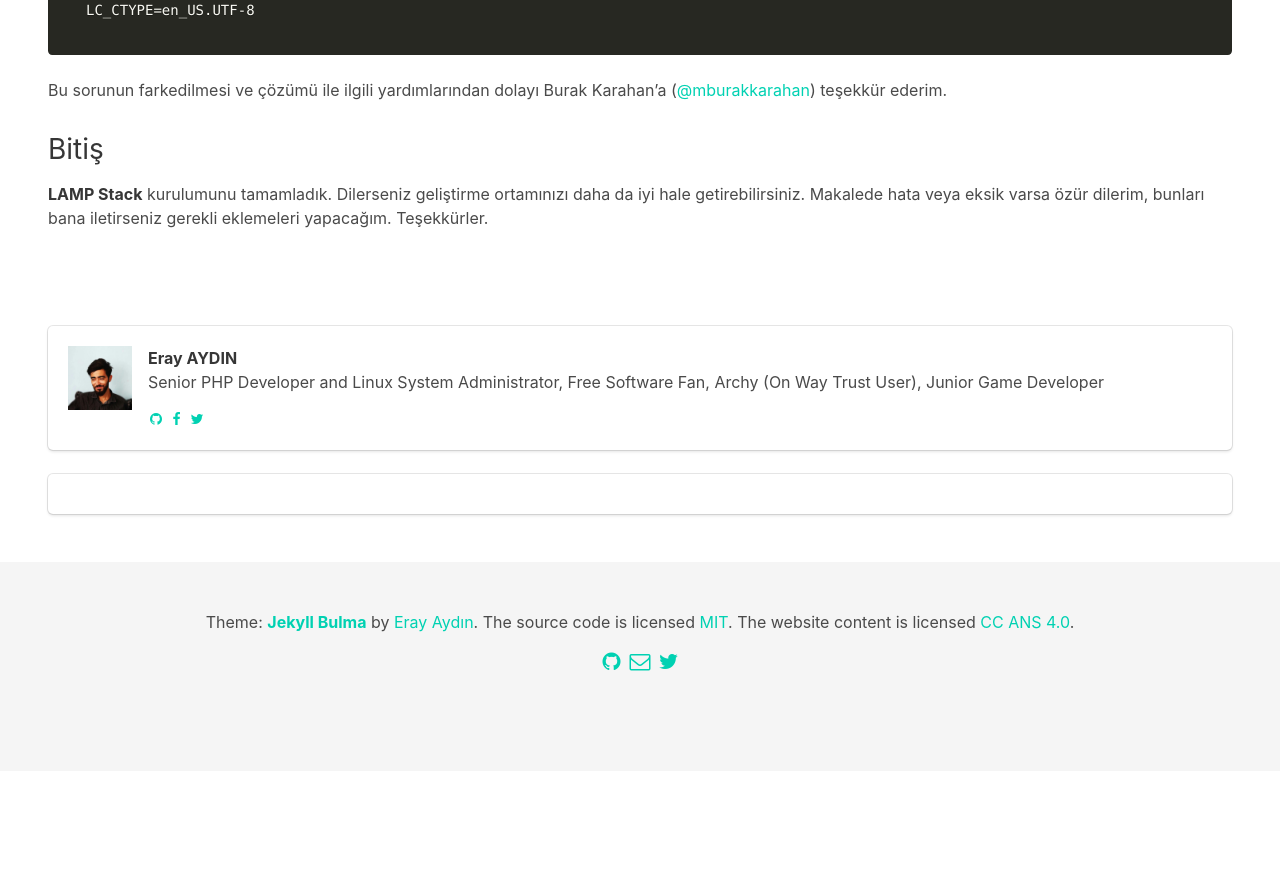
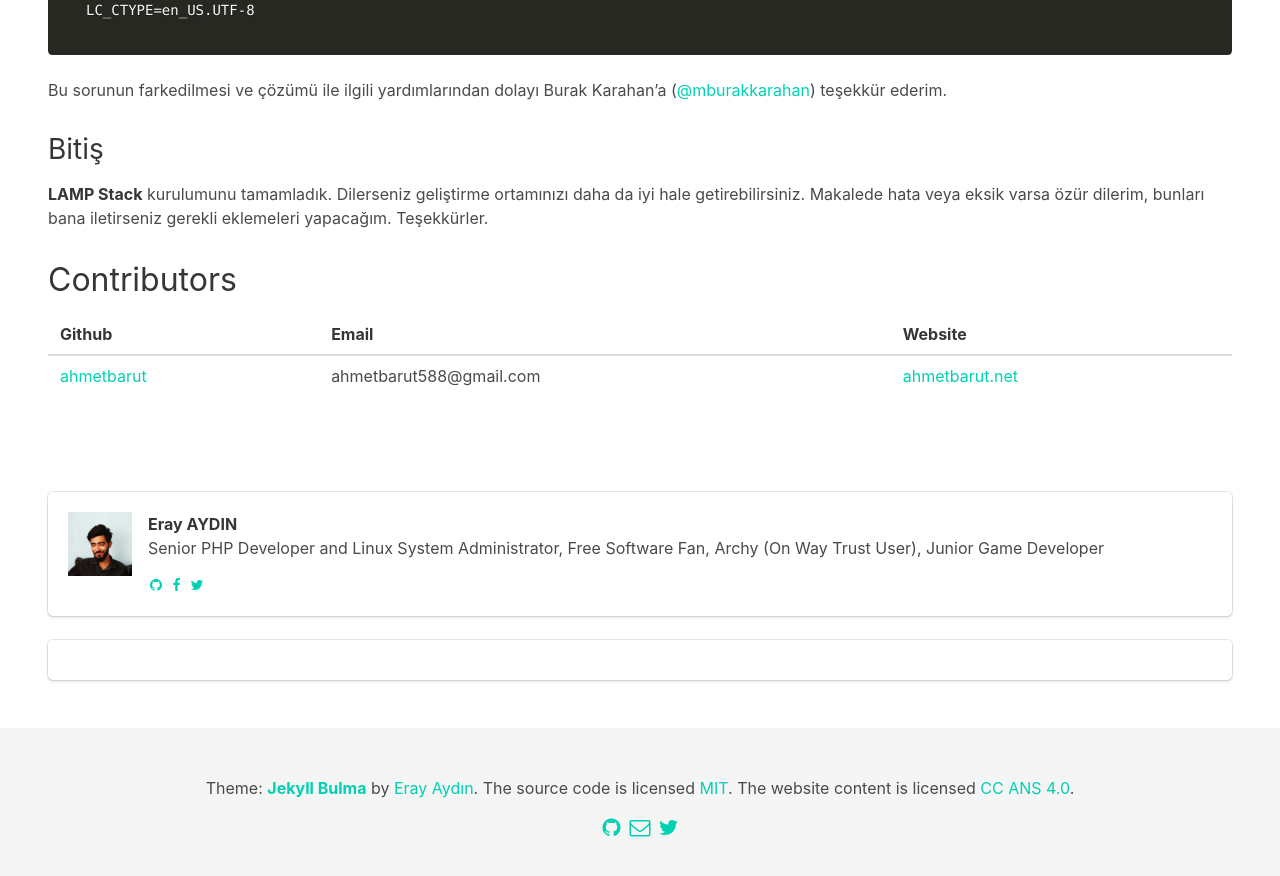
Before and after one commit to erayaydin/erayaydin.github.io, a Jekyll site: the page built from _posts/2017-07-01-arch-linux-lamp-kurulumu.md, in a window 1280 px wide and 900 px high, scrolled down 14245 px. Shown: the top 876 px of the window. Built offline with Jekyll 4.4.1, drawn with Linux system fonts in a browser that asks for light colours; before the commit the page ends 15016 px from its top, so only the background shows below that.

Commit message:
Contributors eklendi

```diff
--- a/_posts/2017-07-01-arch-linux-lamp-kurulumu.md
+++ b/_posts/2017-07-01-arch-linux-lamp-kurulumu.md
@@ -657,3 +657,11 @@ ederim.
 **LAMP Stack** kurulumunu tamamladık. Dilerseniz geliştirme ortamınızı daha
 da iyi hale getirebilirsiniz. Makalede hata veya eksik varsa özür dilerim,
 bunları bana iletirseniz gerekli eklemeleri yapacağım. Teşekkürler.
+
+
+# Contributors
+
+
+| Github| Email|      Website |
+| ------ | ------ | ------------- |
+| [ahmetbarut](https://github.com/ahmetbarut) | ahmetbarut588@gmail.com|  [ahmetbarut.net](https://ahmetbarut.net)|
```
